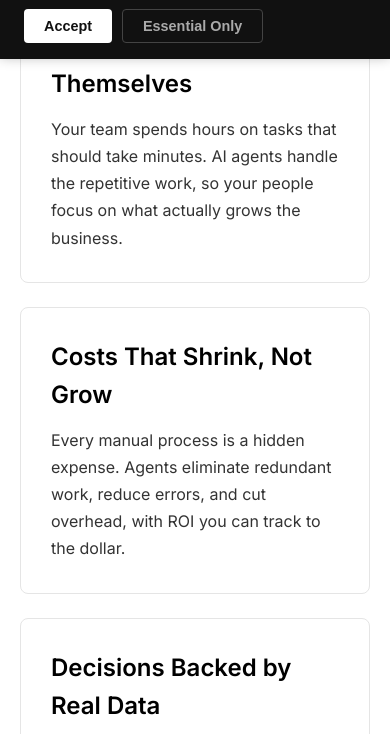
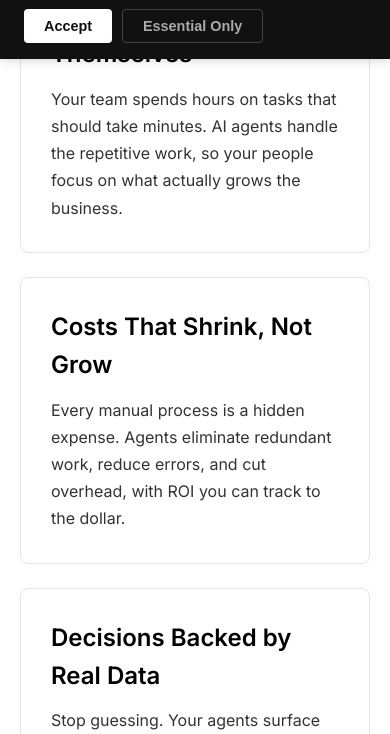
Before and after one commit to falcons125/talveon-website, a plain HTML site: page index.html in a window 390 px wide. Shown: the part 785-1519 px from the top of the page. Drawn offline with Linux system fonts and the light colour scheme.

Commit message:
fix: Netlify redirects, form thank-you page, mobile whitespace

```diff
--- a/styles.css
+++ b/styles.css
@@ -646,6 +646,16 @@ body {
         grid-template-columns: 1fr;
     }
 
+    /* Disable scroll animations on mobile — IntersectionObserver unreliable */
+    .fade-in {
+        opacity: 1 !important;
+        transform: none !important;
+    }
+
+    .section {
+        padding: 50px 0;
+    }
+
     .footer-grid {
         grid-template-columns: repeat(2, 1fr);
     }
```
Also changed, not shown: contact.html (+1 -1 lines), 1 other file.
